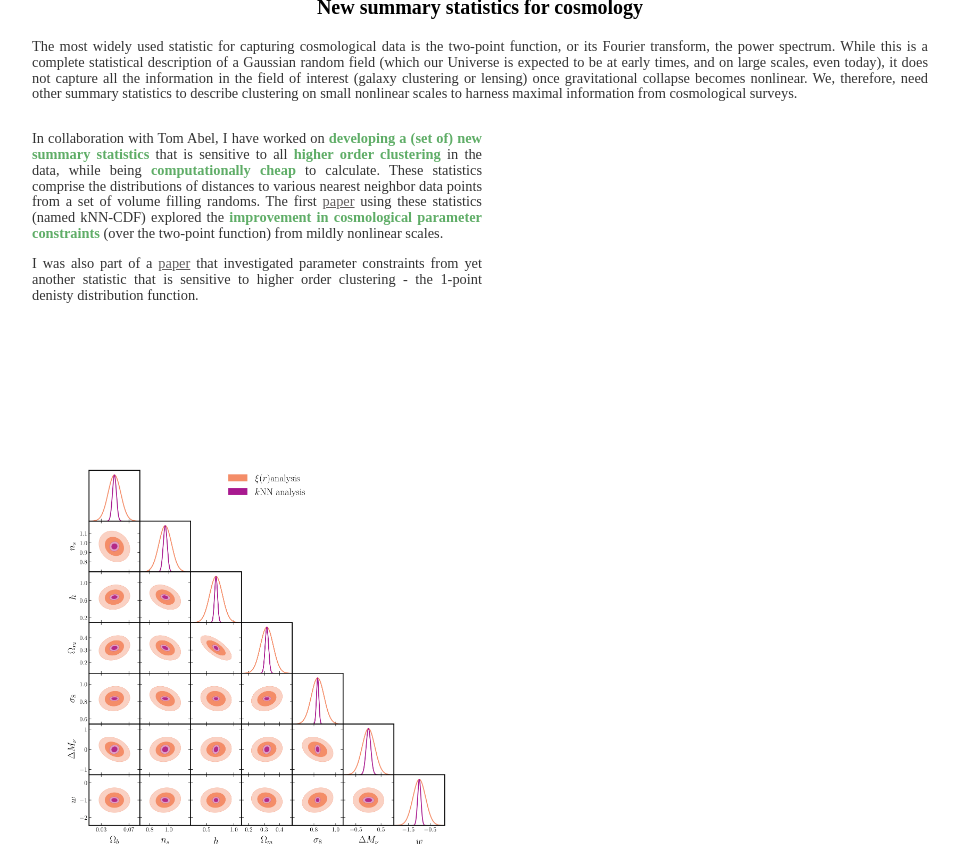
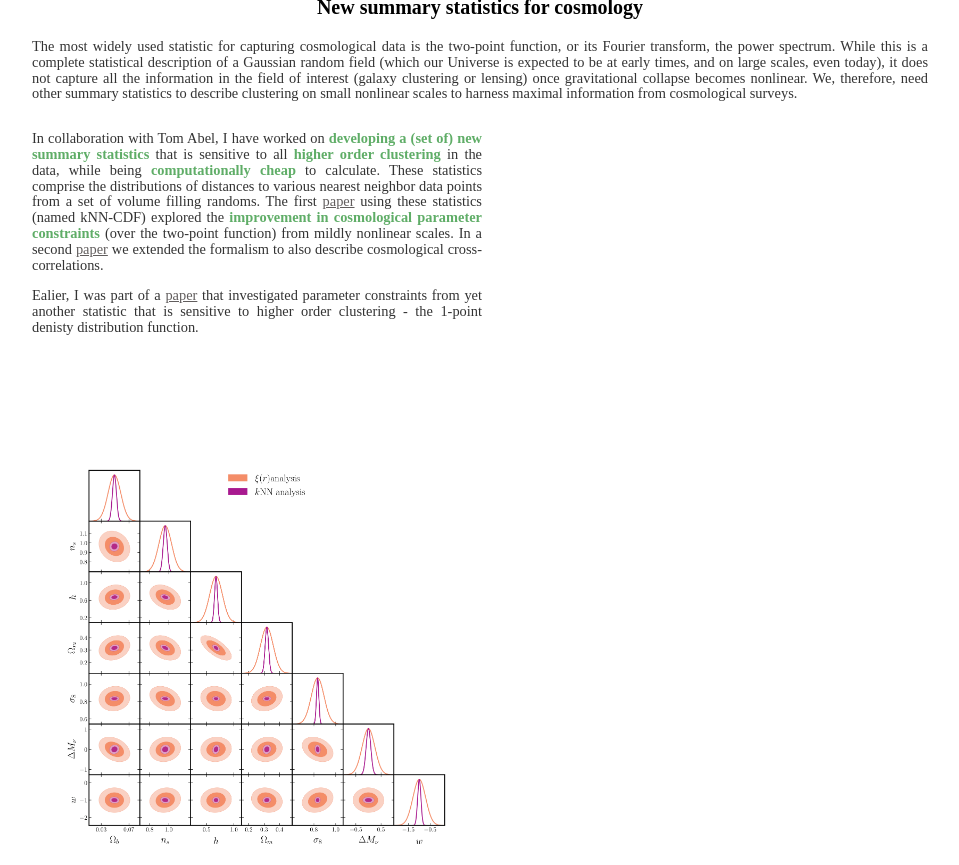
Before and after one commit to arkabanerjee/arkabanerjee.github.io, a Jekyll site: the page built from research/index.html, in a window 1280 px wide and 900 px high, scrolled down 2396 px, cut to the strip 35-900 px from the top of the window. Shown: the whole strip, without its empty margins (160-1119 px from the left). Built offline with Jekyll 4.4.1, drawn with Linux system fonts in a browser that asks for light colours.

Commit message:
CC paper included

```diff
--- a/cv/index.html
+++ b/cv/index.html
@@ -4,5 +4,5 @@ title: CV
 ---
 
 <div class="blurb">
-	<p>You can find a copy of my CV (December 2020) <a href="./CV.pdf">here</a>.</p>
+	<p>You can find a copy of my CV (Feb 2021) <a href="./CV.pdf">here</a>.</p>
 </div><!-- /.blurb -->
--- a/publications/index.html
+++ b/publications/index.html
@@ -3,5 +3,5 @@ layout: default
 title: Arka Banerjee's Publications
 ---
 <div class="blurb">
-	<p>A full list of my publications can be found on <a href="https://inspirehep.net/literature?sort=mostrecent&size=25&page=1&q=a%20Arka.Banerjee.1&ui-citation-summary=true">iNSPIRE</a>, <a href="https://ui.adsabs.harvard.edu/search/p_=0&q=orcid%3A0000-0002-5209-1173&sort=date%20desc%2C%20bibcode%20desc">ADS</a>, or <a href="https://orcid.org/0000-0002-5209-1173">ORCID</a>.</p>
+	<p>A full list of my publications can be found on <a href="https://inspirehep.net/authors/1671323?ui-citation-summary=true">iNSPIRE</a>, <a href="https://ui.adsabs.harvard.edu/search/p_=0&q=orcid%3A0000-0002-5209-1173&sort=date%20desc%2C%20bibcode%20desc">ADS</a>, or <a href="https://orcid.org/0000-0002-5209-1173">ORCID</a>.</p>
 </div><!-- /.blurb -->
--- a/research/index.html
+++ b/research/index.html
@@ -35,8 +35,8 @@ title: Arka Banerjee's Research
     <p align=”justify”>The most widely used statistic for capturing cosmological data is the two-point function, or its Fourier transform, the power spectrum. While this is a complete statistical description of a Gaussian random field (which our Universe is expected to be at early times, and on large scales, even today), it does not capture all the information in the field of interest (galaxy clustering or lensing) once gravitational collapse becomes nonlinear. We, therefore, need other summary statistics to describe clustering on small nonlinear scales to harness maximal information from cosmological surveys.</p>
     <div class="box">
         <div style="width: 450px;  height: 350px;">
-            <p align=”justify”>In collaboration with Tom Abel, I have worked on <b>developing a (set of) new  summary statistics</b> that is sensitive to all <b>higher order clustering</b> in the data, while being <b>computationally cheap</b> to calculate. These statistics comprise the distributions of distances to various nearest neighbor data points from a set of volume filling randoms. The first <a href="https://arxiv.org/abs/2007.13342">paper</a> using these statistics (named kNN-CDF) explored the <b>improvement in cosmological parameter constraints</b> (over the two-point function) from mildly nonlinear scales. </p>
-            <p align=”justify”>I was also part of a <a href="https://arxiv.org/abs/1911.11158">paper</a> that investigated parameter constraints from yet another statistic that is sensitive to higher order clustering - the 1-point denisty distribution function.</p>
+            <p align=”justify”>In collaboration with Tom Abel, I have worked on <b>developing a (set of) new  summary statistics</b> that is sensitive to all <b>higher order clustering</b> in the data, while being <b>computationally cheap</b> to calculate. These statistics comprise the distributions of distances to various nearest neighbor data points from a set of volume filling randoms. The first <a href="https://arxiv.org/abs/2007.13342">paper</a> using these statistics (named kNN-CDF) explored the <b>improvement in cosmological parameter constraints</b> (over the two-point function) from mildly nonlinear scales. In a second <a href="https://arxiv.org/abs/2102.01184">paper</a> we extended the formalism to also describe cosmological cross-correlations.</p>
+            <p align=”justify”>Ealier, I was part of a <a href="https://arxiv.org/abs/1911.11158">paper</a> that investigated parameter constraints from yet another statistic that is sensitive to higher order clustering - the 1-point denisty distribution function.</p>
        </div>
        <div style="width: 450px; height: 375px;">
         <img src="halo_constraints.png"  class="center">
```
Also changed, not shown: 2 other files.
